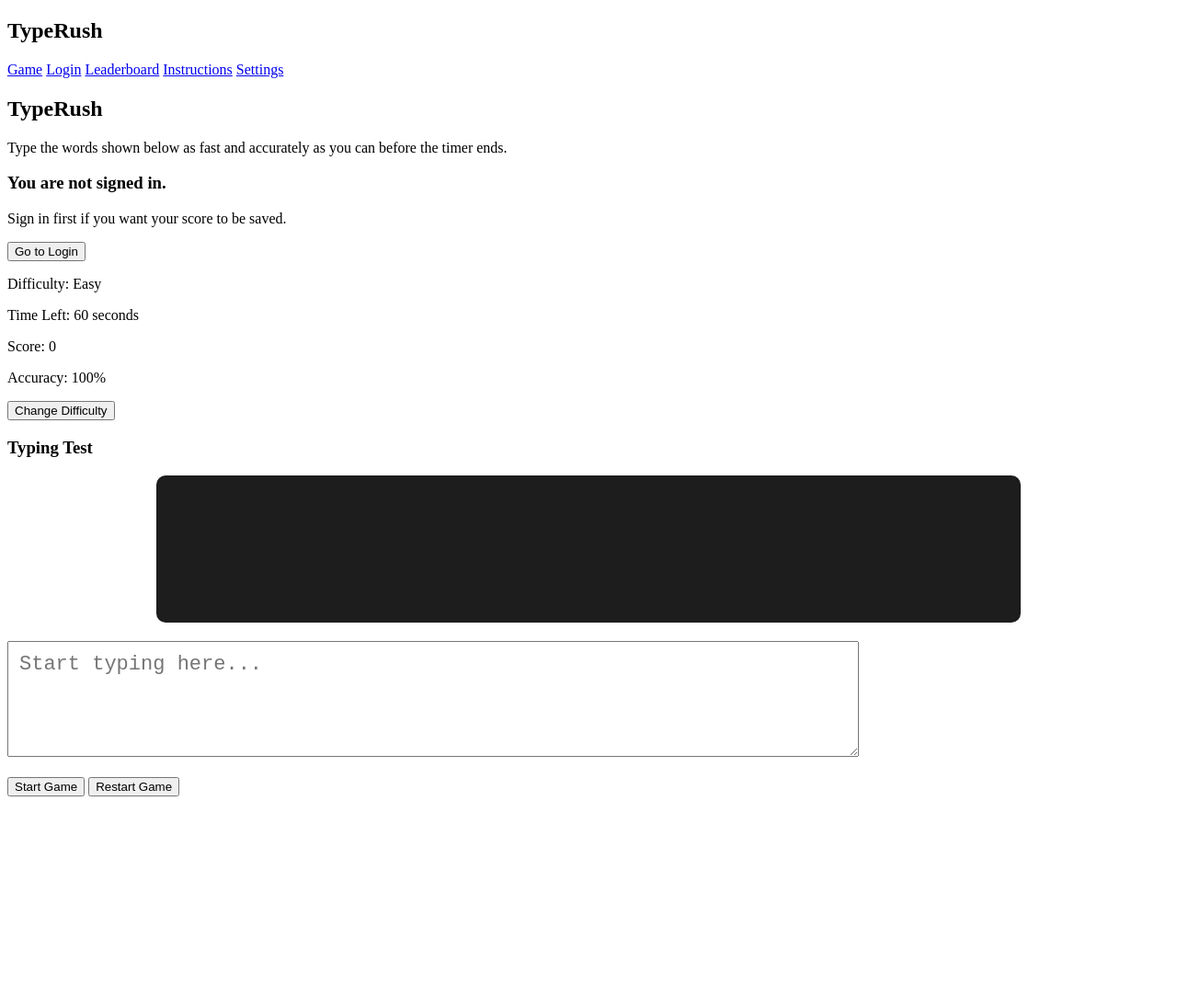
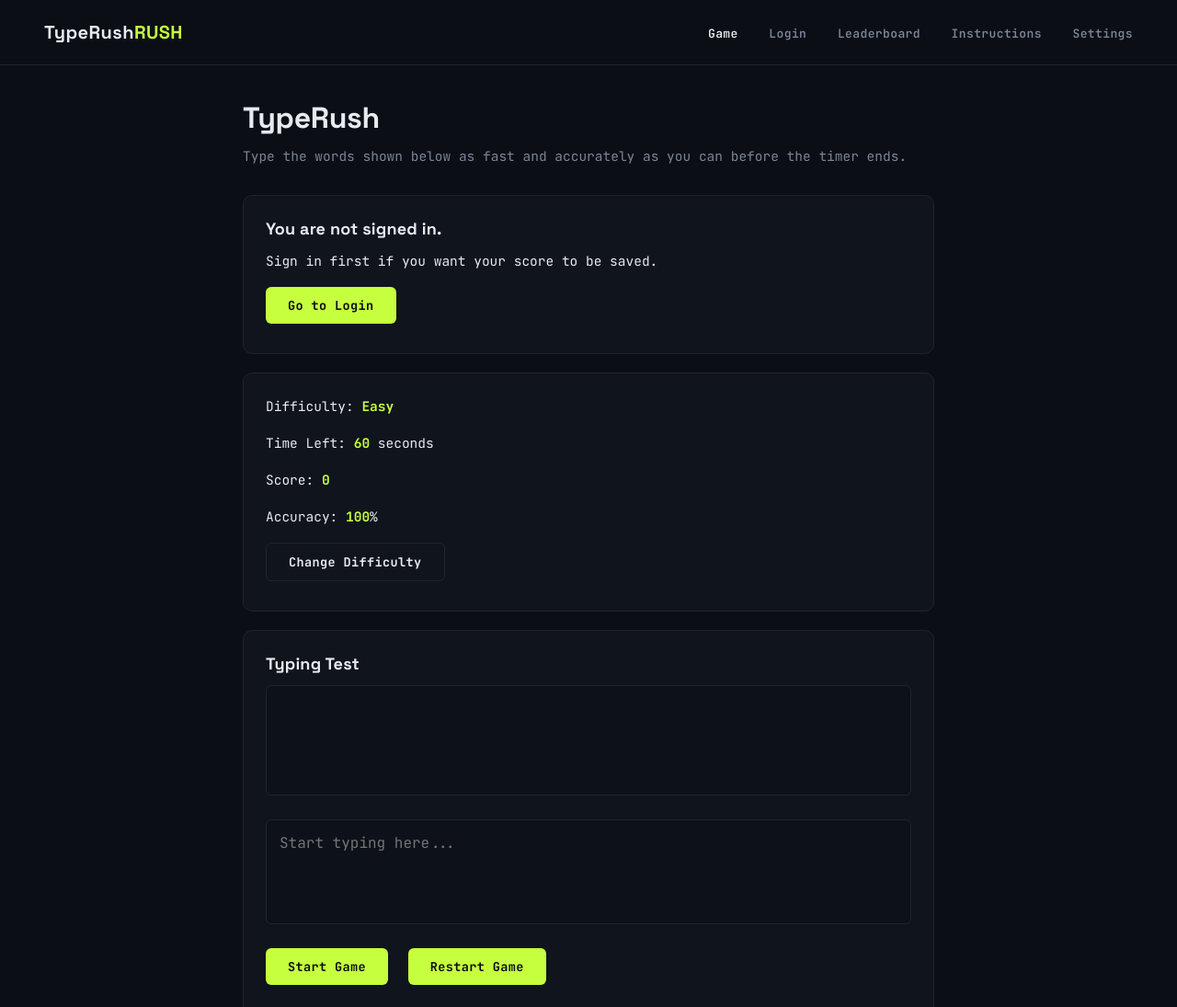
Before and after one commit to mirul49/Team4_Project, a website: page index.html in a window 1280 px wide. Shown: the top 1095 px of the page at 92% size. Before the commit the page ends 891 px from the top, so only its background shows below. Drawn offline with Linux system fonts and the light colour scheme.

Commit message:
i edited the design for all the pages

```diff
--- a/css/style.css
+++ b/css/style.css
@@ -1,45 +1,228 @@
-/* Game Page Styles */
-.word-box{
-    width:90%;
-    max-width:900px;
-    margin:auto;
-    padding:20px;
-    min-height:120px;
-    background:#1d1d1d;
-    border-radius:10px;
-    font-size:30px;
-    line-height:50px;
-    color:#777;
-    text-align:left;
+/* ==========================================================================
+   1. THEME VARIABLES & GLOBAL STYLES (From auth.html)
+   ========================================================================== */
+@import url('https://fonts.googleapis.com/css2?family=Space+Grotesk:wght@500;700;800&family=JetBrains+Mono:wght@400;500;600;700&display=swap');
+
+:root {
+  --bg: #0B0E14;
+  --panel: #10141C;
+  --panel-2: #0D1119;
+  --border: #1E2430;
+  --text: #E7EAF0;
+  --muted: #7A8598;
+  --accent: #C6FF3E;
+  --accent-dim: #8FCB1F;
+  --miss: #FF5A5F;
+  --radius: 10px;
 }
 
-.word{
-    margin-right:12px;
+* {
+  box-sizing: border-box;
 }
 
-.current{
-    color:white;
-    border-bottom:3px solid #00ff88;
+body {
+  background: var(--bg);
+  color: var(--text);
+  font-family: 'JetBrains Mono', monospace;
+  margin: 0;
+  padding: 0;
+  min-height: 100vh;
 }
 
-.correct{
-    color:#00ff88;
+/* ==========================================================================
+   2. NAVIGATION BAR
+   ========================================================================== */
+.navbar {
+  display: flex;
+  align-items: center;
+  justify-content: space-between;
+  padding: 22px clamp(20px, 4vw, 48px);
+  border-bottom: 1px solid var(--border);
+  background: var(--bg);
 }
 
-.wrong{
-    color:red;
+.navbar .logo h1 {
+  font-family: 'Space Grotesk', sans-serif;
+  font-weight: 800;
+  font-size: 20px;
+  letter-spacing: 0.02em;
+  margin: 0;
+  color: var(--text);
 }
 
-#typingInput{
-    width:90%;
-    max-width:900px;
-    font-size:22px;
-    padding:12px;
-    margin-top:20px;
+.navbar .logo h1::after {
+  content: "RUSH";
+  color: var(--accent);
 }
 
-#messageText{
-    text-align:center;
-    font-size:25px;
-    margin-top:20px;
+.nav-links a {
+  color: var(--muted);
+  text-decoration: none;
+  font-size: 13px;
+  font-weight: 600;
+  letter-spacing: 0.03em;
+  margin-left: 24px;
+  transition: color 0.15s ease;
 }
+
+.nav-links a:hover,
+.nav-links a[href="index.html"] {
+  color: var(--text);
+}
+
+/* ==========================================================================
+   3. LAYOUT CONTAINER & CARDS
+   ========================================================================== */
+.container {
+  max-width: 800px;
+  margin: 40px auto;
+  padding: 0 24px;
+}
+
+.container h2 {
+  font-family: 'Space Grotesk', sans-serif;
+  font-weight: 800;
+  font-size: 32px;
+  line-height: 1.1;
+  margin: 0 0 12px;
+  letter-spacing: -0.01em;
+}
+
+.container p {
+  color: var(--muted);
+  font-size: 14.5px;
+  line-height: 1.65;
+  margin: 0 0 30px;
+}
+
+.card {
+  background: var(--panel);
+  border: 1px solid var(--border);
+  border-radius: var(--radius);
+  padding: 24px;
+  margin-bottom: 20px;
+  position: relative;
+}
+
+.card h3 {
+  font-family: 'Space Grotesk', sans-serif;
+  font-size: 18px;
+  font-weight: 700;
+  margin-top: 0;
+  margin-bottom: 12px;
+  letter-spacing: 0.01em;
+}
+
+.card p {
+  margin-bottom: 16px;
+  color: var(--text);
+}
+
+.card p span {
+  color: var(--accent);
+  font-weight: 700;
+}
+
+/* ==========================================================================
+   4. UI CONTROLS & BUTTONS
+   ========================================================================== */
+button, .card button {
+  font-family: 'JetBrains Mono', monospace;
+  font-weight: 700;
+  font-size: 13.5px;
+  letter-spacing: 0.03em;
+  padding: 11px 24px;
+  background: var(--accent);
+  color: #0B0E14;
+  border: none;
+  border-radius: 6px;
+  cursor: pointer;
+  margin-right: 12px;
+  margin-bottom: 8px;
+  transition: background-color 0.15s ease, transform 0.05s ease;
+}
+
+button:hover {
+  background: var(--accent-dim);
+}
+
+button:active {
+  transform: translateY(1px);
+}
+
+/* Secondary Button variant style for changing difficulty */
+a[href="settings.html"] button {
+  background: transparent;
+  border: 1px solid var(--border);
+  color: var(--text);
+}
+
+a[href="settings.html"] button:hover {
+  border-color: var(--accent);
+  color: var(--accent);
+  background: transparent;
+}
+
+/* ==========================================================================
+   5. FUNCTIONAL GAME MECHANICS (Preserved from old style.css)
+   ========================================================================== */
+.word-box {
+  width: 100%; /* Optimized to match new panel layouts */
+  background: var(--panel-2);
+  border: 1px solid var(--border);
+  border-radius: 6px;
+  padding: 20px;
+  min-height: 120px;
+  font-size: 26px;
+  line-height: 44px;
+  color: var(--muted);
+  text-align: left;
+  margin-bottom: 16px;
+  letter-spacing: 0.01em;
+}
+
+.word {
+  margin-right: 12px;
+  display: inline-block;
+}
+
+/* Highlight conditions applied by game.js logic */
+.current {
+  color: var(--text);
+  border-bottom: 3px solid var(--accent);
+}
+
+.correct {
+  color: var(--accent);
+}
+
+.wrong {
+  color: var(--miss);
+}
+
+textarea, #typingInput {
+  width: 100%;
+  background: var(--panel-2);
+  border: 1px solid var(--border);
+  border-radius: 6px;
+  padding: 14px;
+  color: var(--text);
+  font-family: 'JetBrains Mono', monospace;
+  font-size: 16px;
+  outline: none;
+  resize: none;
+  margin-top: 10px;
+  transition: border-color 0.15s ease, box-shadow 0.15s ease;
+}
+
+textarea:focus, #typingInput:focus {
+  border-color: var(--accent);
+  box-shadow: 0 0 0 3px rgba(198, 255, 62, 0.14);
+}
+
+#messageText {
+  text-align: center;
+  font-size: 20px;
+  margin-top: 20px;
+  font-weight: 600;
+}
```
